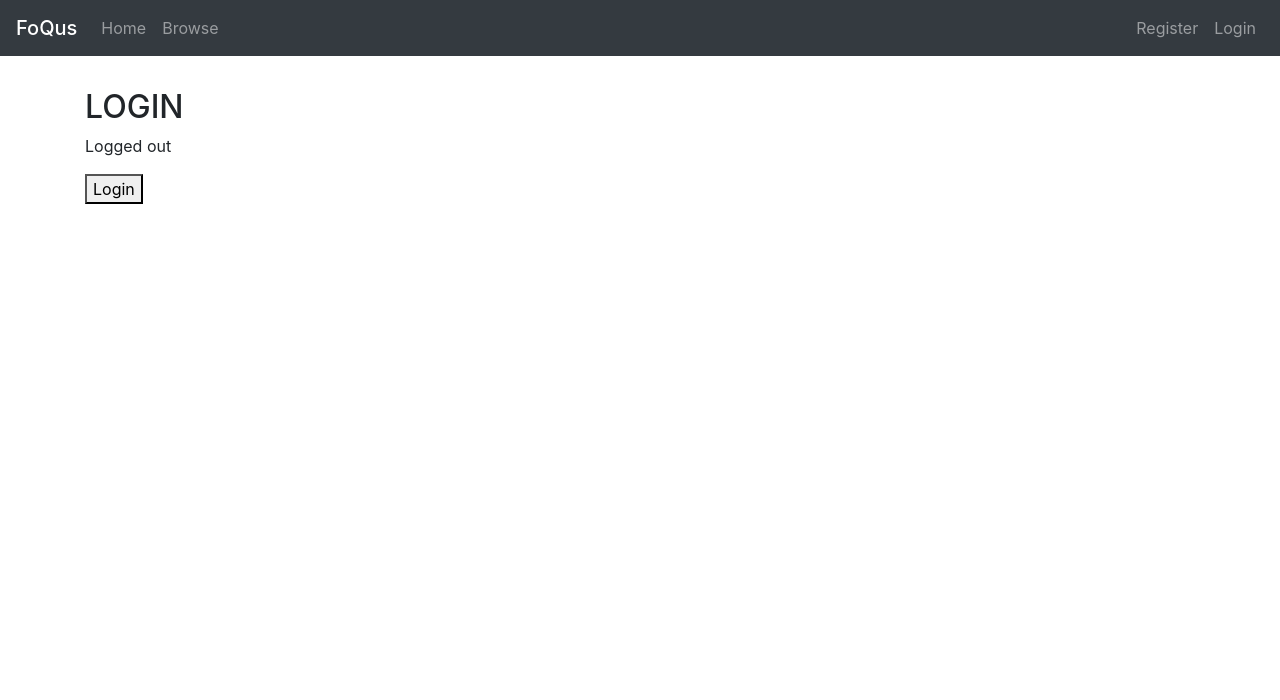
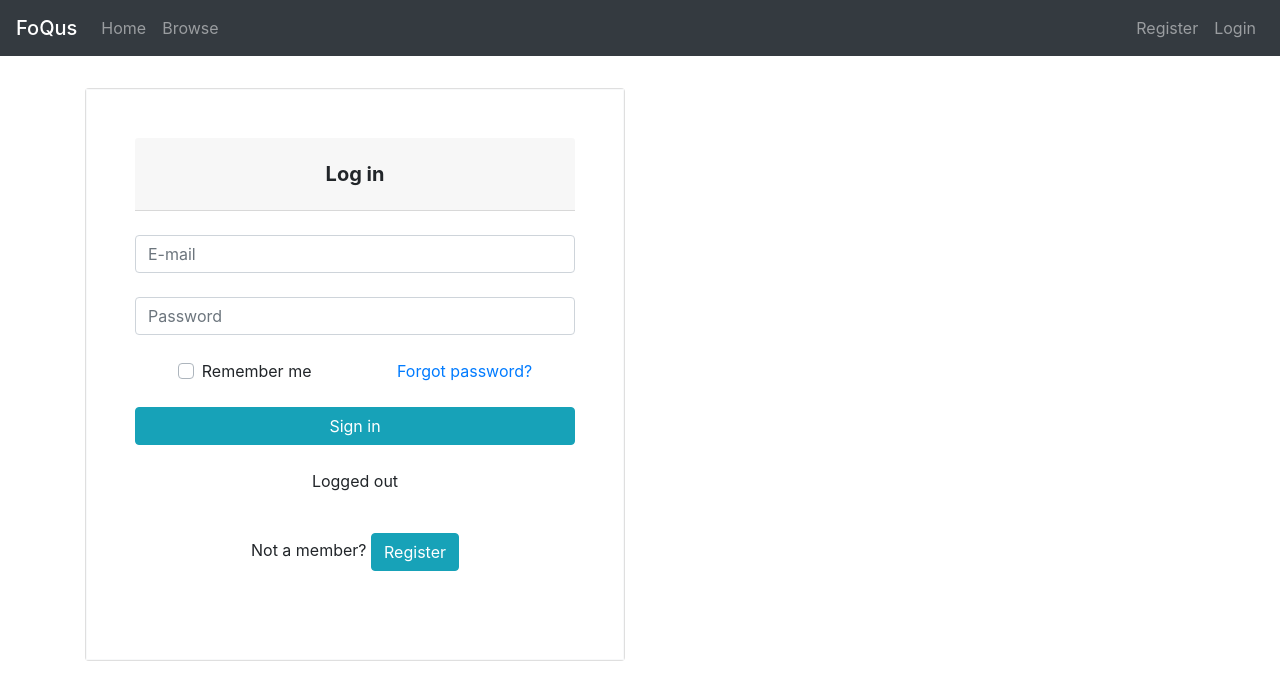
Before and after one commit to LennyRamos/foQus, an Angular app: page /login in a window 1280 px wide. Shown: the top 700 px of the page. Built offline with nearby package versions, Linux system fonts and the light colour scheme; what angular-in-memory-web-api would draw is missing.

Commit message:
login UI

```diff
--- a/src/app/auth/login/login.component.html
+++ b/src/app/auth/login/login.component.html
@@ -1,6 +1,64 @@
-<h2>LOGIN</h2>
-<p>{{message}}</p>
-<p>
-  <button (click)="login()"  *ngIf="!authService.isLoggedIn">Login</button>
-  <button (click)="logout()" *ngIf="authService.isLoggedIn">Logout</button>
-</p>
+<!-- Login Card -->
+<div class="card" *ngIf="!authService.isLoggedIn" style="max-width: 540px;">
+    <!-- Default form login -->
+    <form class="text-center border border-light p-5" action="#!">
+
+        <h5 class="card-header info-color white-text text-center py-4">
+            <strong>Log in</strong>
+        </h5>
+        <br>
+
+        <form [formGroup]="loginCredential" (ngSubmit)="tryLogin()">
+            <!-- Email -->
+            <input type="email" formControlName="username" id="defaultLoginFormEmail" class="form-control mb-4" placeholder="E-mail">
+
+            <!-- Password -->
+            <input type="password" formControlName="password" id="defaultLoginFormPassword" class="form-control mb-4" placeholder="Password">
+        </form>
+
+
+        <div class="d-flex justify-content-around">
+            <div>
+                <!-- Remember me -->
+                <div class="custom-control custom-checkbox">
+                    <input type="checkbox" class="custom-control-input" id="defaultLoginFormRemember">
+                    <label class="custom-control-label" for="defaultLoginFormRemember">Remember me</label>
+                </div>
+            </div>
+            <div>
+                <!-- Forgot password -->
+                <a href="">Forgot password?</a>
+            </div>
+        </div>
+
+        <!-- Sign in button -->
+        <button (click)="login()" class="btn btn-info btn-block my-4" type="submit">Sign in</button>
+        <p>{{message}}</p>
+
+        <!-- Register -->
+        <p>Not a member?
+            <button click="goToRegisterPage()" class="btn btn-info my-4">Register</button>
+            <!-- <a href="">Register</a> -->
+        </p>
+
+        <!-- Social login -->
+        <!-- <p>or sign in with:</p>
+
+        <a href="#" class="mx-2" role="button"><i class="fab fa-facebook-f light-blue-text"></i></a>
+        <a href="#" class="mx-2" role="button"><i class="fab fa-twitter light-blue-text"></i></a>
+        <a href="#" class="mx-2" role="button"><i class="fab fa-linkedin-in light-blue-text"></i></a>
+        <a href="#" class="mx-2" role="button"><i class="fab fa-github light-blue-text"></i></a> -->
+
+    </form>
+    <!-- Default form login -->
+</div>
+
+<!-- LogOut Card -->
+<div class="card" *ngIf="authService.isLoggedIn">
+    <h5 class="card-header">
+        <strong>Log-out</strong>
+        <p>{{message}}</p>
+    </h5>
+
+    <button (click)="logout()">Logout</button>
+</div>
--- a/src/app/auth/login/login.component.ts
+++ b/src/app/auth/login/login.component.ts
@@ -1,6 +1,7 @@
 import { Component } from '@angular/core';
 import { AuthService } from '../auth.service';
 import { Router } from '@angular/router';
+import { FormGroup, FormControl } from '@angular/forms';
 
 @Component({
   selector: 'app-login',
@@ -10,12 +11,22 @@ import { Router } from '@angular/router';
 export class LoginComponent {
   message: string;
 
+  loginCredential = new FormGroup({
+    username: new FormControl(''),
+    password: new FormControl('')
+  });
+
   constructor(public authService: AuthService, public router: Router) {
     this.setMessage();
   }
 
   setMessage() {
     this.message = 'Logged ' + (this.authService.isLoggedIn ? 'in' : 'out');
+  }
+
+  goToRegisterPage(): void {
+    console.log('about to go to register page');
+    this.router.navigate(['/register']);
   }
 
   login() {
@@ -26,7 +37,7 @@ export class LoginComponent {
       if (this.authService.isLoggedIn) {
         // Get the redirect URL from our auth service
         // If no redirect has been set, use the default
-        let redirect = this.authService.redirectUrl ? this.router.parseUrl(this.authService.redirectUrl) : '/';
+        const redirect = this.authService.redirectUrl ? this.router.parseUrl(this.authService.redirectUrl) : '/';
 
         // Redirect the user
         this.router.navigateByUrl(redirect);
```
Also changed, not shown: 1 other file (tests, documents, lock files or other folders).
